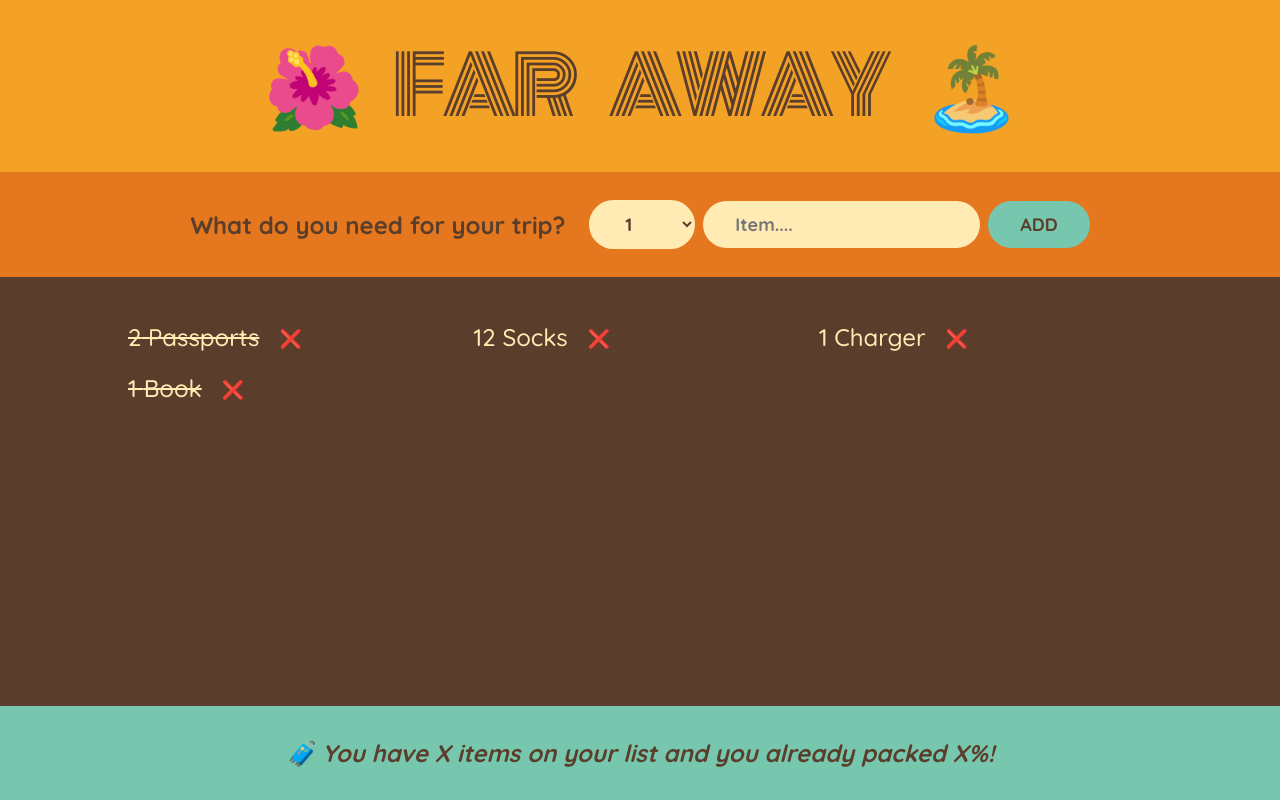
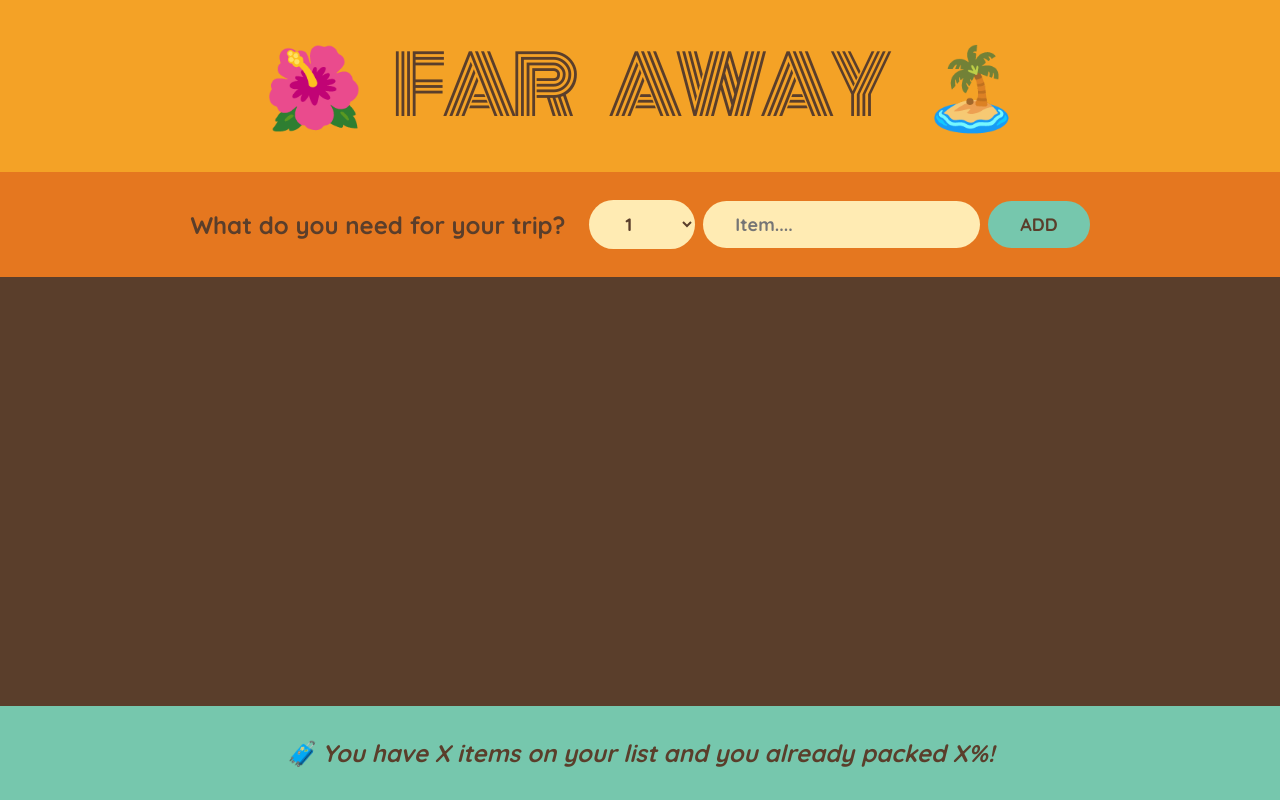
Before and after one commit to thelvp/react-travel-list, a React (Create React App) app: page / in a window 1280 px wide. Built offline with nearby package versions, Linux system fonts and the light colour scheme.

Commit message:
Add item functionality

```diff
--- a/src/App.js
+++ b/src/App.js
@@ -1,18 +1,17 @@
 import {useState} from 'react';
 
-const initialItems = [
-  {id: 1, description: 'Passports', quantity: 2, packed: true},
-  {id: 2, description: 'Socks', quantity: 12, packed: false},
-  {id: 3, description: 'Charger', quantity: 1, packed: false},
-  {id: 4, description: 'Book', quantity: 1, packed: true},
-];
+export default function App() {
+  const [items, setItems] = useState([]);
 
-export default function App() {
+  function handleAddItems(item) {
+    setItems((items) => [...items, item]);
+  }
+
   return (
     <div className='app'>
       <Logo />
-      <Form />
-      <PackingList />
+      <Form onAddItems={handleAddItems} />
+      <PackingList items={items} />
       <Stats />
     </div>
   );
@@ -22,7 +21,7 @@
   return <h1>🌺 Far Away 🏝️</h1>;
 }
 
-function Form() {
+function Form({onAddItems}) {
   const [description, setDescription] = useState('');
   const [quantity, setQuantity] = useState(1);
 
@@ -33,9 +32,9 @@
     // Prevent empty description item to be submitted into new object
     if (!description) return;
 
-    // Get data out of the form and put it in new object
+    // Get data out of the form, put it in newItem object, and push newItem object in items state array
     const newItem = {description, quantity, packed: false, id: Date.now()};
-    console.log(newItem);
+    onAddItems(newItem);
 
     // Set back useState object to default state
     setDescription('');
@@ -67,11 +66,11 @@
   );
 }
 
-function PackingList() {
+function PackingList({items}) {
   return (
     <div className='list'>
       <ul>
-        {initialItems.map((item) => (
+        {items.map((item) => (
           <Item item={item} key={item.id} />
         ))}
       </ul>
```
